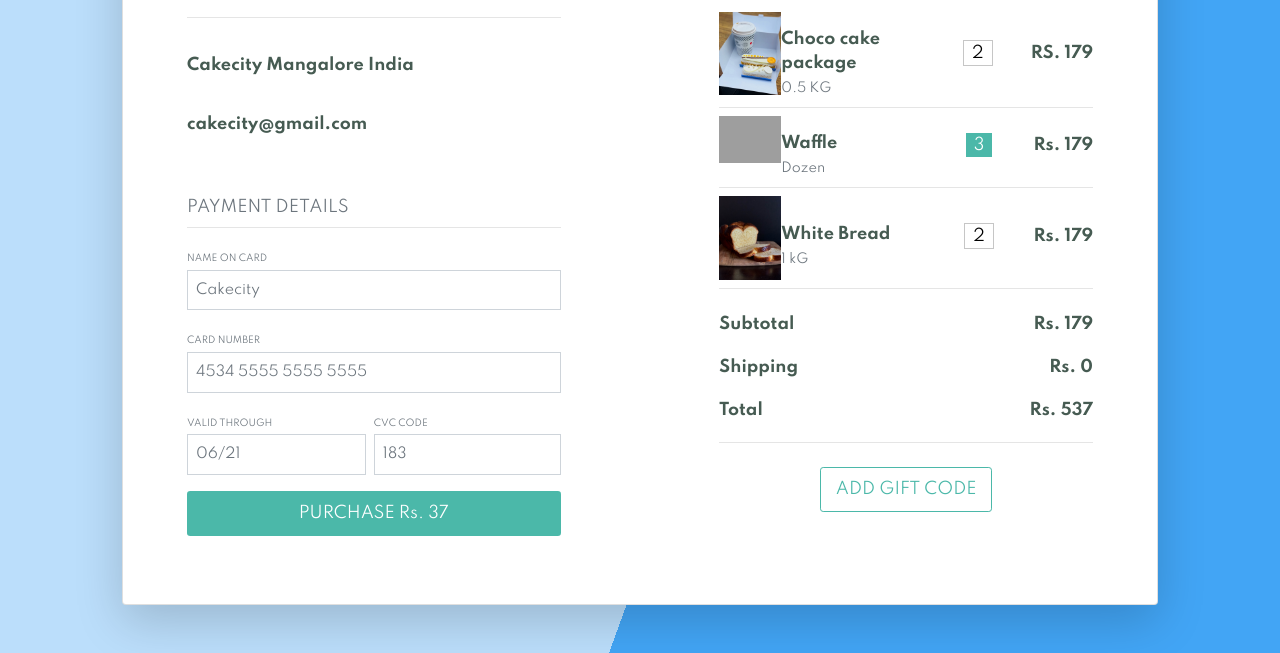
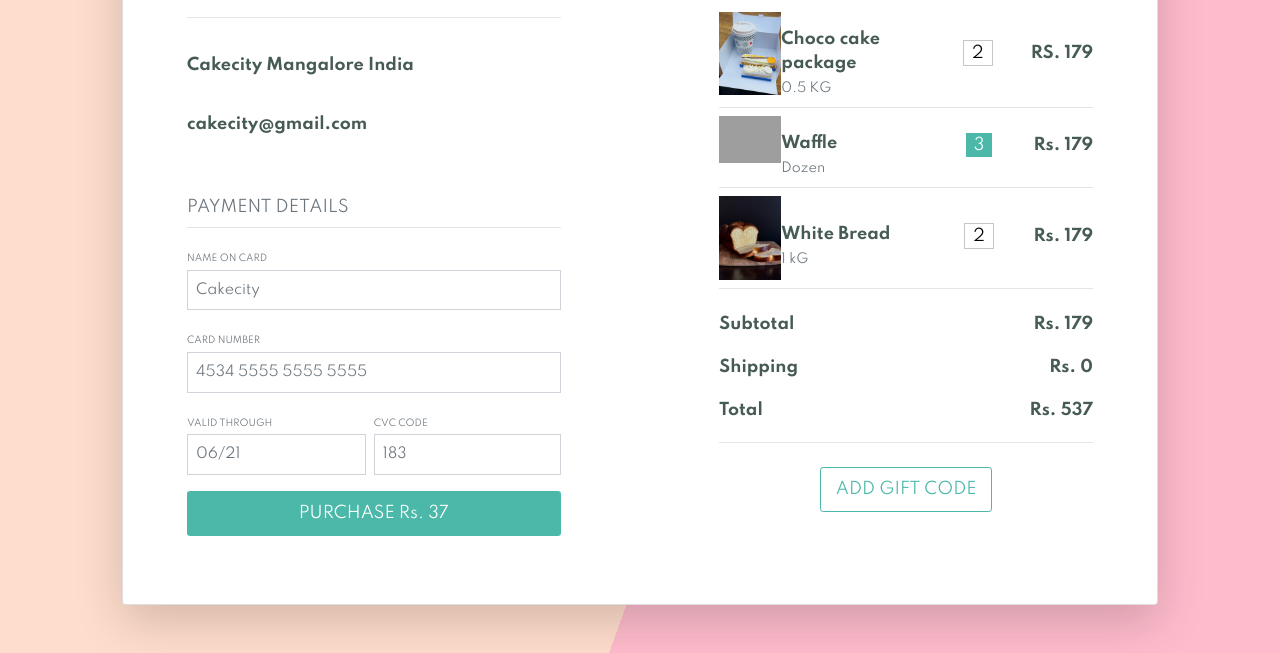
Before and after one commit to AnyaBhat/Cakecity_1, a plain HTML site: page cart.html in a window 1280 px wide. Shown: the part 439-1092 px from the top of the page. Drawn offline with nearby package versions, Linux system fonts and the light colour scheme; grey boxes are pictures that could not be loaded.

Commit message:
Add files via upload

```diff
--- a/cart.css
+++ b/cart.css
@@ -1,5 +1,5 @@
 body{
-    background: linear-gradient(110deg, #BBDEFB 60%,#42A5F5  60%);
+    background: linear-gradient(110deg, #FFDDCC 60%,#FEBBCC  60%);
 }
 
 .shop{
```
